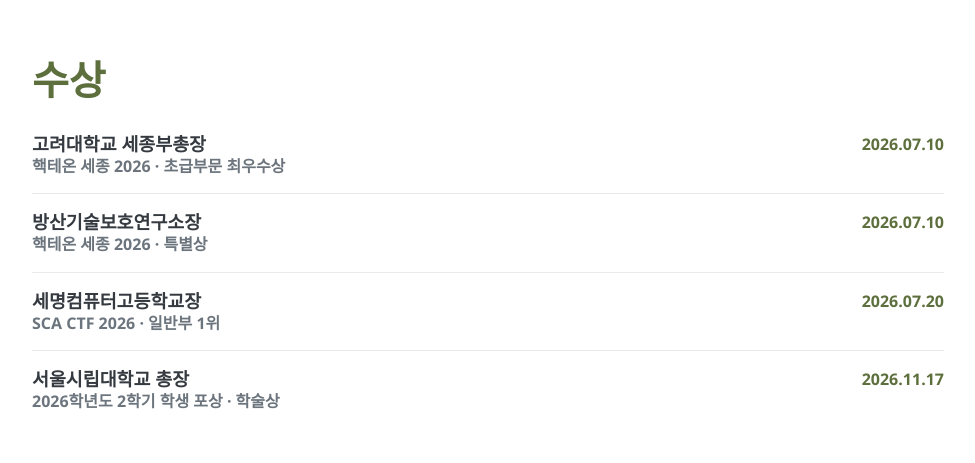
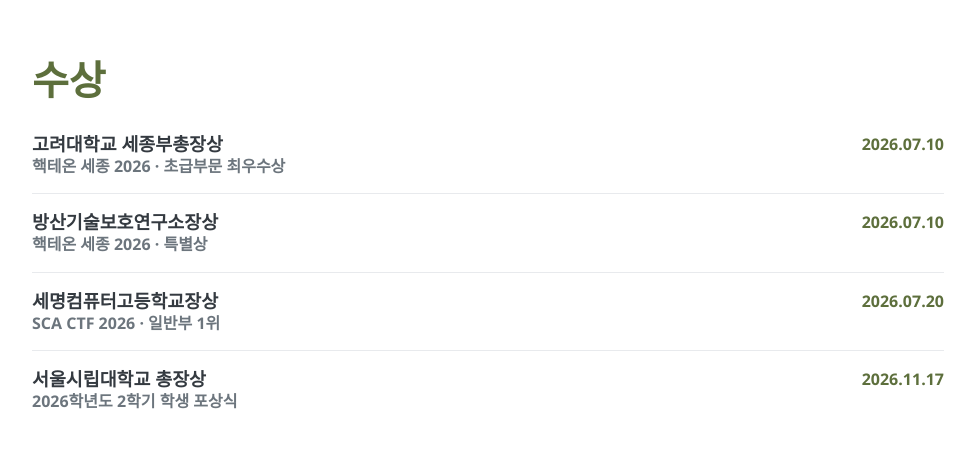
Before and after one commit to GEONWOOHAN/geonwoohan.github.io, a plain HTML site: page index.html in a window 1280 px wide. Shown: the part 5180-5643 px from the top of the page, without its empty margins (288-1263 px from the left). Drawn offline with Linux system fonts and the light colour scheme.

Commit message:
Correct award titles and student ceremony subtitle

```diff
--- a/index.html
+++ b/index.html
@@ -417,29 +417,29 @@
           <h2>수상</h2>
           <article class="item">
             <div>
-              <h3>고려대학교 세종부총장</h3>
+              <h3>고려대학교 세종부총장상</h3>
               <p class="subheading">핵테온 세종 2026 · 초급부문 최우수상</p>
             </div>
             <time datetime="2026-07-10">2026.07.10</time>
           </article>
           <article class="item">
             <div>
-              <h3>방산기술보호연구소장</h3>
+              <h3>방산기술보호연구소장상</h3>
               <p class="subheading">핵테온 세종 2026 · 특별상</p>
             </div>
             <time datetime="2026-07-10">2026.07.10</time>
           </article>
           <article class="item">
             <div>
-              <h3>세명컴퓨터고등학교장</h3>
+              <h3>세명컴퓨터고등학교장상</h3>
               <p class="subheading">SCA CTF 2026 · 일반부 1위</p>
             </div>
             <time datetime="2026-07-20">2026.07.20</time>
           </article>
           <article class="item">
             <div>
-              <h3>서울시립대학교 총장</h3>
-              <p class="subheading">2026학년도 2학기 학생 포상 · 학술상</p>
+              <h3>서울시립대학교 총장상</h3>
+              <p class="subheading">2026학년도 2학기 학생 포상식</p>
             </div>
             <time datetime="2026-11-17">2026.11.17</time>
           </article>
```
